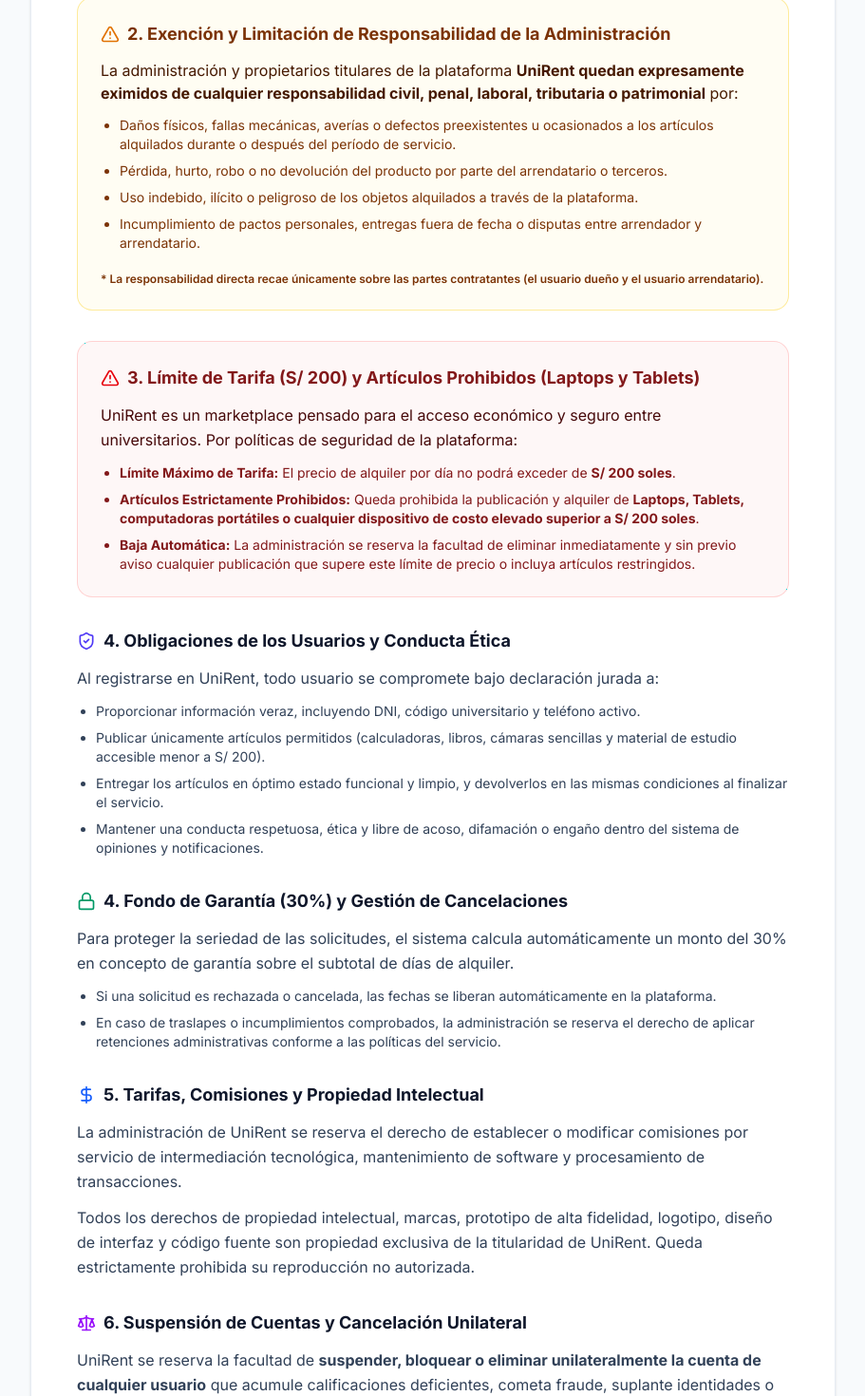
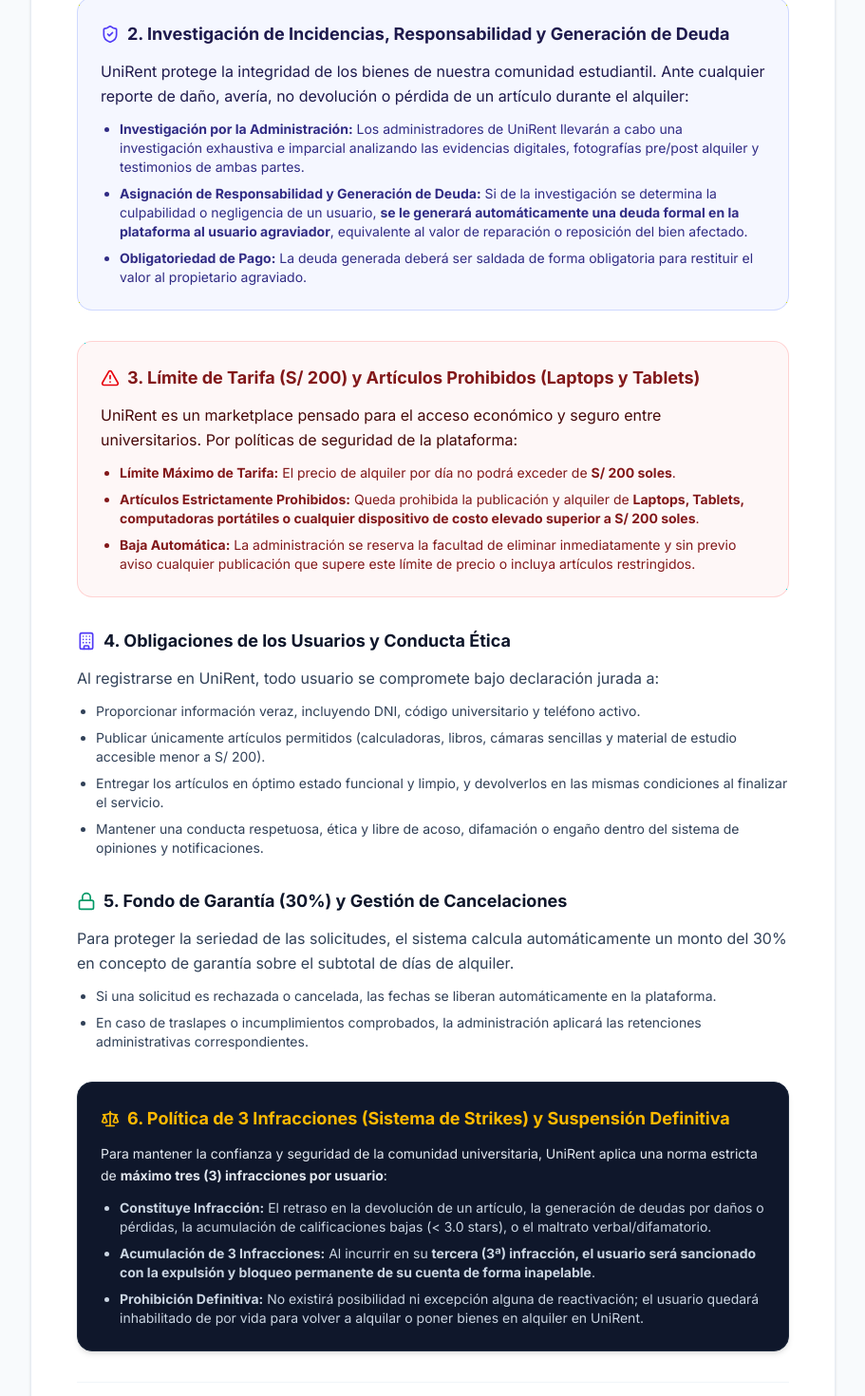
Before and after one commit to Cesar-Sanchez-sof/UniRent, a Next.js app: page /terms in a window 1280 px wide. Shown: the part 600-2070 px from the top of the page at 95% size, without its empty margins (184-1095 px from the left). Built offline with nearby package versions, Linux system fonts and the light colour scheme.

Commit message:
feat: actualizar terminos con investigacion administrativa, generacion de deuda al agraviador y sistema de 3 infracciones inapelable

```diff
--- a/app/terms/page.tsx
+++ b/app/terms/page.tsx
@@ -60,24 +60,20 @@ export default function TermsPage() {
               </p>
             </section>
 
-            {/* CLÁUSULA 2 - PROTECCIÓN Y DESLINDE DE RESPONSABILIDAD DE LA ADMINISTRACIÓN */}
-            <section className="space-y-3 bg-amber-50/60 p-6 rounded-2xl border border-amber-200/80">
-              <div className="flex items-center gap-2 text-lg font-bold text-amber-900">
-                <AlertTriangle className="h-5 w-5 text-amber-600 shrink-0" />
-                <h2>2. Exención y Limitación de Responsabilidad de la Administración</h2>
+            {/* CLÁUSULA 2 - INVESTIGACIÓN, RESPONSABILIDAD Y GENERACIÓN DE DEUDA */}
+            <section className="space-y-3 bg-indigo-50/60 p-6 rounded-2xl border border-indigo-200/80">
+              <div className="flex items-center gap-2 text-lg font-bold text-indigo-950">
+                <ShieldCheck className="h-5 w-5 text-indigo-600 shrink-0" />
+                <h2>2. Investigación de Incidencias, Responsabilidad y Generación de Deuda</h2>
               </div>
-              <p className="text-amber-950 text-sm sm:text-base">
-                La administración y propietarios titulares de la plataforma <strong>UniRent quedan expresamente eximidos de cualquier responsabilidad civil, penal, laboral, tributaria o patrimonial</strong> por:
+              <p className="text-indigo-950 text-sm sm:text-base leading-relaxed">
+                UniRent protege la integridad de los bienes de nuestra comunidad estudiantil. Ante cualquier reporte de daño, avería, no devolución o pérdida de un artículo durante el alquiler:
               </p>
-              <ul className="list-disc pl-5 space-y-2 text-amber-900 text-xs sm:text-sm">
-                <li>Daños físicos, fallas mecánicas, averías o defectos preexistentes u ocasionados a los artículos alquilados durante o después del período de servicio.</li>
-                <li>Pérdida, hurto, robo o no devolución del producto por parte del arrendatario o terceros.</li>
-                <li>Uso indebido, ilícito o peligroso de los objetos alquilados a través de la plataforma.</li>
-                <li>Incumplimiento de pactos personales, entregas fuera de fecha o disputas entre arrendador y arrendatario.</li>
+              <ul className="list-disc pl-5 space-y-2 text-indigo-900 text-xs sm:text-sm">
+                <li><strong>Investigación por la Administración:</strong> Los administradores de UniRent llevarán a cabo una investigación exhaustiva e imparcial analizando las evidencias digitales, fotografías pre/post alquiler y testimonios de ambas partes.</li>
+                <li><strong>Asignación de Responsabilidad y Generación de Deuda:</strong> Si de la investigación se determina la culpabilidad o negligencia de un usuario, <strong>se le generará automáticamente una deuda formal en la plataforma al usuario agraviador</strong>, equivalente al valor de reparación o reposición del bien afectado.</li>
+                <li><strong>Obligatoriedad de Pago:</strong> La deuda generada deberá ser saldada de forma obligatoria para restituir el valor al propietario agraviado.</li>
               </ul>
-              <p className="text-xs text-amber-900 font-semibold pt-2">
-                * La responsabilidad directa recae únicamente sobre las partes contratantes (el usuario dueño y el usuario arrendatario).
-              </p>
             </section>
 
             {/* CLÁUSULA 3 - LÍMITE DE TARIFA Y ARTÍCULOS PROHIBIDOS */}
@@ -96,10 +92,10 @@ export default function TermsPage() {
               </ul>
             </section>
 
-            {/* CLÁUSULA 4 */}
+            {/* CLÁUSULA 4 - OBLIGACIONES Y CONDUCTA */}
             <section className="space-y-3">
               <div className="flex items-center gap-2 text-lg font-bold text-slate-900">
-                <ShieldCheck className="h-5 w-5 text-indigo-600 shrink-0" />
+                <Building className="h-5 w-5 text-indigo-600 shrink-0" />
                 <h2>4. Obligaciones de los Usuarios y Conducta Ética</h2>
               </div>
               <p>Al registrarse en UniRent, todo usuario se compromete bajo declaración jurada a:</p>
@@ -111,51 +107,42 @@ export default function TermsPage() {
               </ul>
             </section>
 
-            {/* CLÁUSULA 4 */}
+            {/* CLÁUSULA 5 - FONDO DE GARANTÍA */}
             <section className="space-y-3">
               <div className="flex items-center gap-2 text-lg font-bold text-slate-900">
                 <Lock className="h-5 w-5 text-emerald-600 shrink-0" />
-                <h2>4. Fondo de Garantía (30%) y Gestión de Cancelaciones</h2>
+                <h2>5. Fondo de Garantía (30%) y Gestión de Cancelaciones</h2>
               </div>
               <p>
                 Para proteger la seriedad de las solicitudes, el sistema calcula automáticamente un monto del 30% en concepto de garantía sobre el subtotal de días de alquiler.
               </p>
               <ul className="list-disc pl-5 space-y-2 text-xs sm:text-sm">
                 <li>Si una solicitud es rechazada o cancelada, las fechas se liberan automáticamente en la plataforma.</li>
-                <li>En caso de traslapes o incumplimientos comprobados, la administración se reserva el derecho de aplicar retenciones administrativas conforme a las políticas del servicio.</li>
+                <li>En caso de traslapes o incumplimientos comprobados, la administración aplicará las retenciones administrativas correspondientes.</li>
               </ul>
             </section>
 
-            {/* CLÁUSULA 5 - DERECHOS DEL DUEÑO DE LA PLATAFORMA */}
-            <section className="space-y-3">
-              <div className="flex items-center gap-2 text-lg font-bold text-slate-900">
-                <DollarSign className="h-5 w-5 text-blue-600 shrink-0" />
-                <h2>5. Tarifas, Comisiones y Propiedad Intelectual</h2>
+            {/* CLÁUSULA 6 - SISTEMA DE 3 INFRACCIONES (STRIKES) Y SUSPENSIÓN PERMANENTE */}
+            <section className="space-y-3 bg-slate-900 text-white p-6 rounded-2xl shadow-md border border-slate-800">
+              <div className="flex items-center gap-2 text-lg font-bold text-amber-400">
+                <Scale className="h-5 w-5 text-amber-400 shrink-0" />
+                <h2>6. Política de 3 Infracciones (Sistema de Strikes) y Suspensión Definitiva</h2>
               </div>
-              <p>
-                La administración de UniRent se reserva el derecho de establecer o modificar comisiones por servicio de intermediación tecnológica, mantenimiento de software y procesamiento de transacciones.
+              <p className="text-slate-200 text-sm leading-relaxed">
+                Para mantener la confianza y seguridad de la comunidad universitaria, UniRent aplica una norma estricta de <strong>máximo tres (3) infracciones por usuario</strong>:
               </p>
-              <p>
-                Todos los derechos de propiedad intelectual, marcas, prototipo de alta fidelidad, logotipo, diseño de interfaz y código fuente son propiedad exclusiva de la titularidad de UniRent. Queda estrictamente prohibida su reproducción no autorizada.
-              </p>
+              <ul className="list-disc pl-5 space-y-2 text-slate-300 text-xs sm:text-sm">
+                <li><strong>Constituye Infracción:</strong> El retraso en la devolución de un artículo, la generación de deudas por daños o pérdidas, la acumulación de calificaciones bajas (&lt; 3.0 stars), o el maltrato verbal/difamatorio.</li>
+                <li><strong>Acumulación de 3 Infracciones:</strong> Al incurrir en su <strong>tercera (3ª) infracción, el usuario será sancionado con la expulsión y bloqueo permanente de su cuenta de forma inapelable</strong>.</li>
+                <li><strong>Prohibición Definitiva:</strong> No existirá posibilidad ni excepción alguna de reactivación; el usuario quedará inhabilitado de por vida para volver a alquilar o poner bienes en alquiler en UniRent.</li>
+              </ul>
             </section>
 
-            {/* CLÁUSULA 6 */}
-            <section className="space-y-3">
-              <div className="flex items-center gap-2 text-lg font-bold text-slate-900">
-                <Scale className="h-5 w-5 text-purple-600 shrink-0" />
-                <h2>6. Suspensión de Cuentas y Cancelación Unilateral</h2>
-              </div>
-              <p>
-                UniRent se reserva la facultad de <strong>suspender, bloquear o eliminar unilateralmente la cuenta de cualquier usuario</strong> que acumule calificaciones deficientes, cometa fraude, suplante identidades o viole los presentes términos, sin derecho a indemnización.
-              </p>
-            </section>
-
-            {/* CLÁUSULA 7 */}
+            {/* CLÁUSULA 7 - ACEPTACIÓN */}
             <section className="space-y-3 border-t border-slate-100 pt-6">
-              <h2 className="text-lg font-bold text-slate-900">7. Aceptación Expresa</h2>
+              <h2 className="text-lg font-bold text-slate-900">7. Aceptación Expresa y Vinculante</h2>
               <p className="text-xs sm:text-sm text-slate-600">
-                Al marcar la casilla *"Acepto los Términos y Condiciones"* durante el proceso de registro, el usuario declara haber leído, comprendido y aceptado en su totalidad las cláusulas legales y éticas aquí estipuladas.
+                Al marcar la casilla *"Acepto los Términos y Condiciones"* durante el registro, el usuario declara haber leído, comprendido y aceptado la investigación de incidencias, la asignación de deudas al agraviador y la suspensión definitiva tras la 3ª infracción.
               </p>
             </section>
 
```
